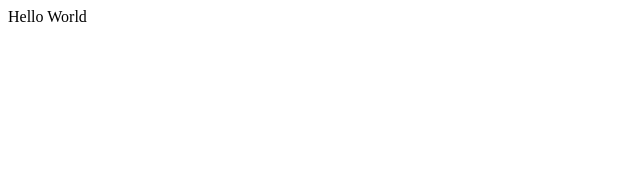
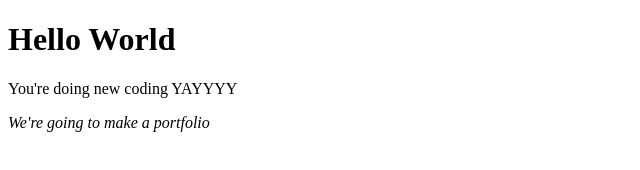
Before and after one commit to Kitamreik/hello-world, a plain HTML site: page index.html in a window 1280 px wide. Shown: the whole page, without its empty margins (0-640 px from the left). Drawn offline with Linux system fonts and the light colour scheme.

Commit message:
fixing yo mistakes from two years ago, love future Kit

```diff
--- a/index.html
+++ b/index.html
@@ -7,6 +7,8 @@
     <title>Hello World</title>
 </head>
 <body>
-    <hi>Hello World</hi>
+    <h1>Hello World</h1>
+    <p>You're doing new coding YAYYYY</p>
+    <i>We're going to make a portfolio</i>
 </body>
 </html>
```
